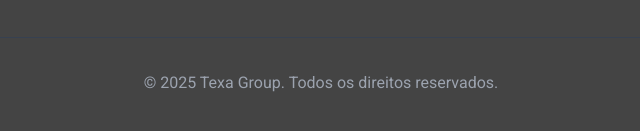
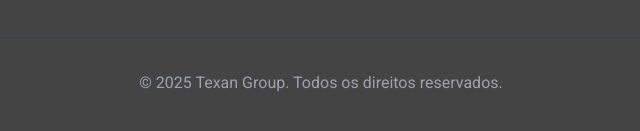
Before and after one commit to Vitorneri12/Pagina_MetroclaudX, a plain HTML site: page index.html in a window 1280 px wide. Shown: the part 3194-3325 px from the top of the page, 319-959 px from the left. Drawn offline with nearby package versions, Linux system fonts and the light colour scheme.

Commit message:
Update index.html

```diff
--- a/index.html
+++ b/index.html
@@ -798,7 +798,7 @@
                 </div>
             </div>
             <div class="footer-bottom">
-                <p>&copy; 2025 Texa Group. Todos os direitos reservados.</p>
+                <p>&copy; 2025 Texan Group. Todos os direitos reservados.</p>
             </div>
         </div>
     </footer>
```
